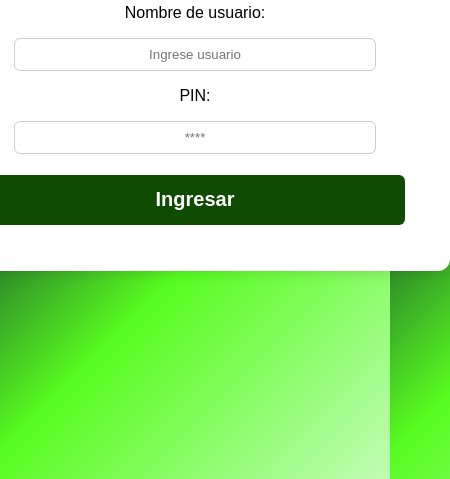
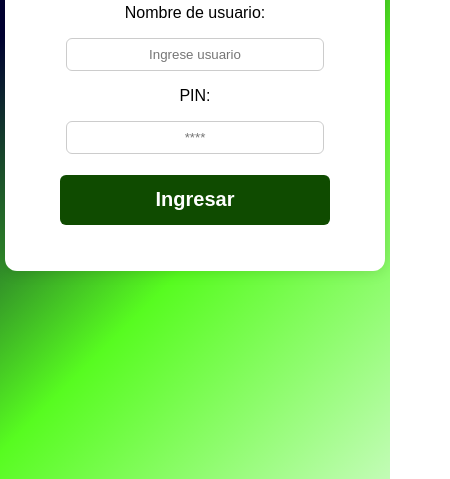
Before and after one commit to Carsanab/Cajero-Autom-tico-CG2PRO-Bank, a plain HTML site: page index.html in a window 390 px wide. Shown: the part 381-860 px from the top of the page, 450 px wide, since content can reach past the window. Drawn offline with Linux system fonts and the light colour scheme; some packages are replaced by stand-ins of ours; a script that the page names is missing.

Commit message:
Cajero automático 2

```diff
--- a/estilo.css
+++ b/estilo.css
@@ -67,3 +67,16 @@ button:hover {
   padding: 10px;
   min-height: 40px;
 }
+
+/* Estilo Responsivo */
+@media (max-width: 480px) {
+
+  .contenedor{
+    width: 320px;
+  }
+
+  button{
+    width: 270px;
+    }
+
+}
```
